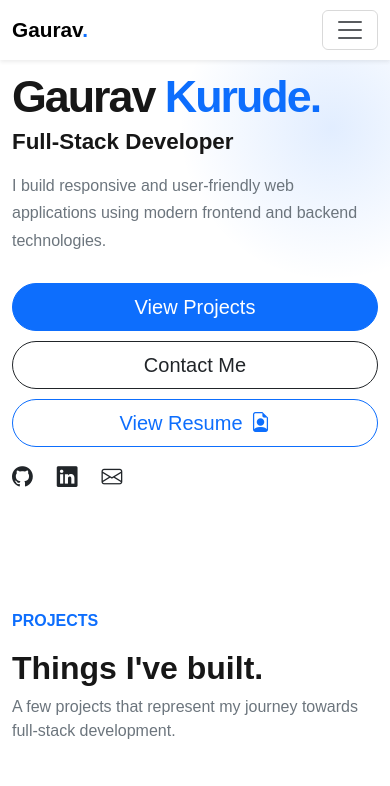
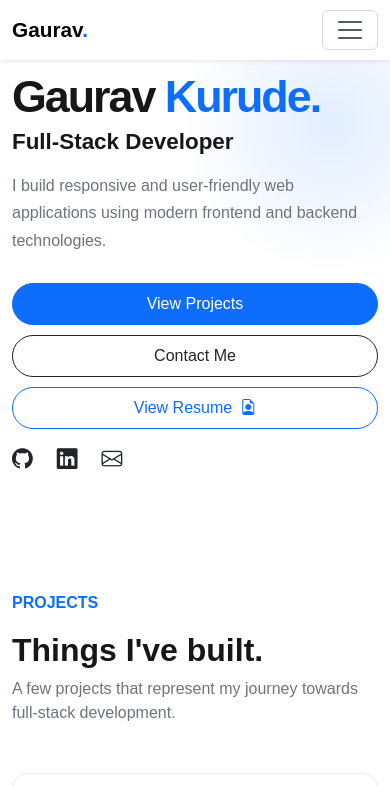
Before and after one commit to Gaurav-Kurude/Gaurav-Kurude, a React (Vite) app: page / in a window 390 px wide. Shown: the top 786 px of the page. Built offline with nearby package versions, Linux system fonts and the light colour scheme.

Commit message:
gaurav-portfolio

```diff
--- a/src/App.css
+++ b/src/App.css
@@ -238,13 +238,19 @@ body {
     line-height: 1.7;
   }
 
-  /* Hero Buttons */
+  /* =========================
+     Hero Buttons - Mobile
+  ========================= */
+
   .hero-buttons .btn {
     width: 100%;
+    font-size: 1rem;
+    padding: 0.5rem 1rem;
     margin: 5px 0 !important;
   }
 
   /* Social Icons */
+
   .social-links {
     margin-top: 10px !important;
   }
@@ -254,17 +260,20 @@ body {
   }
 
   /* Section Headings */
+
   .display-5 {
     font-size: 2rem;
   }
 
   /* Skills Heading */
+
   .skills-title {
     white-space: nowrap;
     font-size: 1.5rem;
   }
 
   /* Project Cards */
+
   .project-card {
     padding: 25px !important;
   }
@@ -275,6 +284,7 @@ body {
   }
 
   /* Skills */
+
   .skill-card {
     padding: 20px !important;
   }
@@ -289,6 +299,7 @@ body {
   }
 
   /* Contact */
+
   .contact-section h2 {
     font-size: 2rem;
   }
@@ -298,7 +309,15 @@ body {
   }
 
   /* Footer */
+
   footer p {
     font-size: 0.85rem;
   }
 }
+
+.hero-buttons .btn {
+  width: 100%;
+  font-size: 1rem;
+  padding: 0.5rem 1rem;
+  margin: 5px 0 !important;
+}
```
